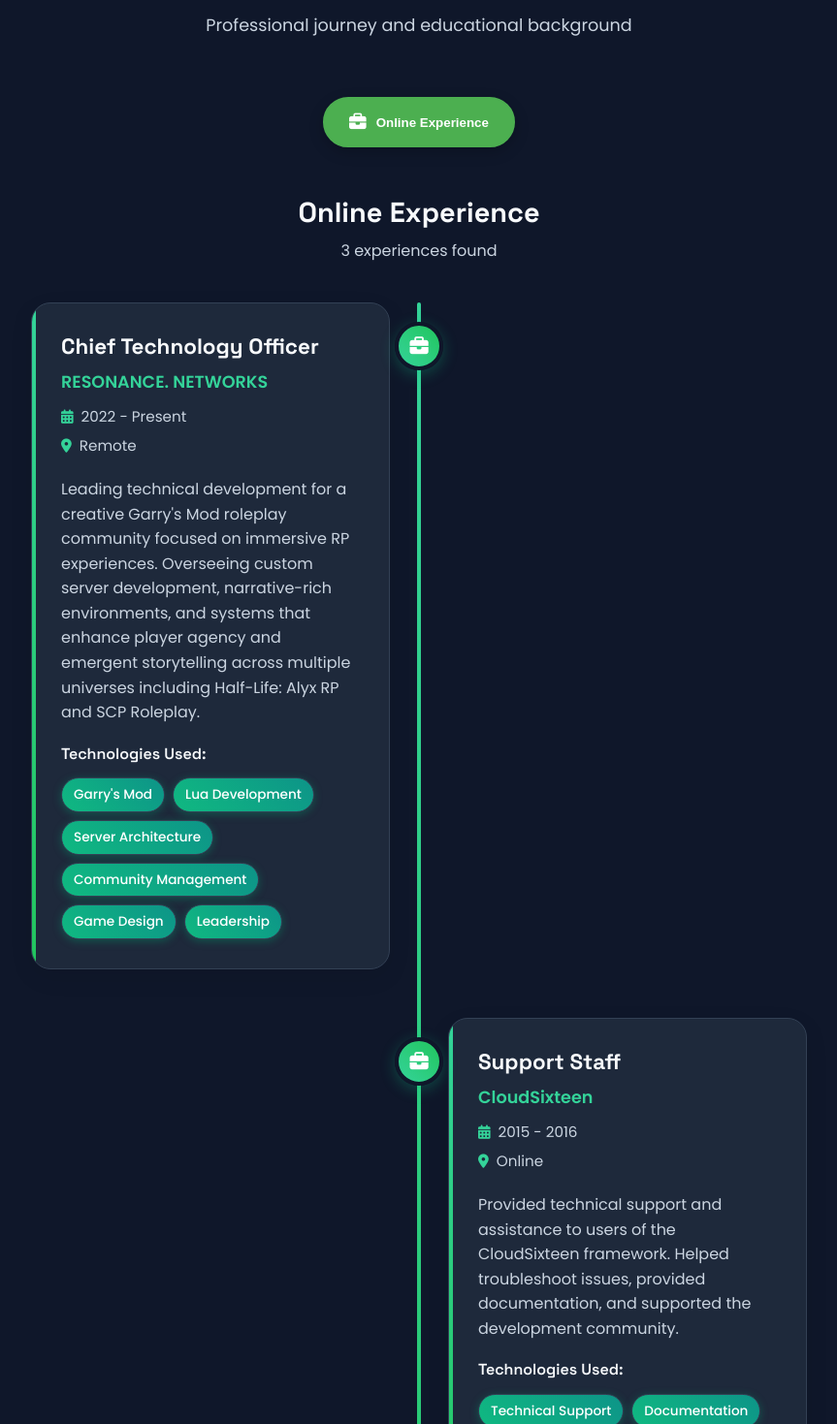
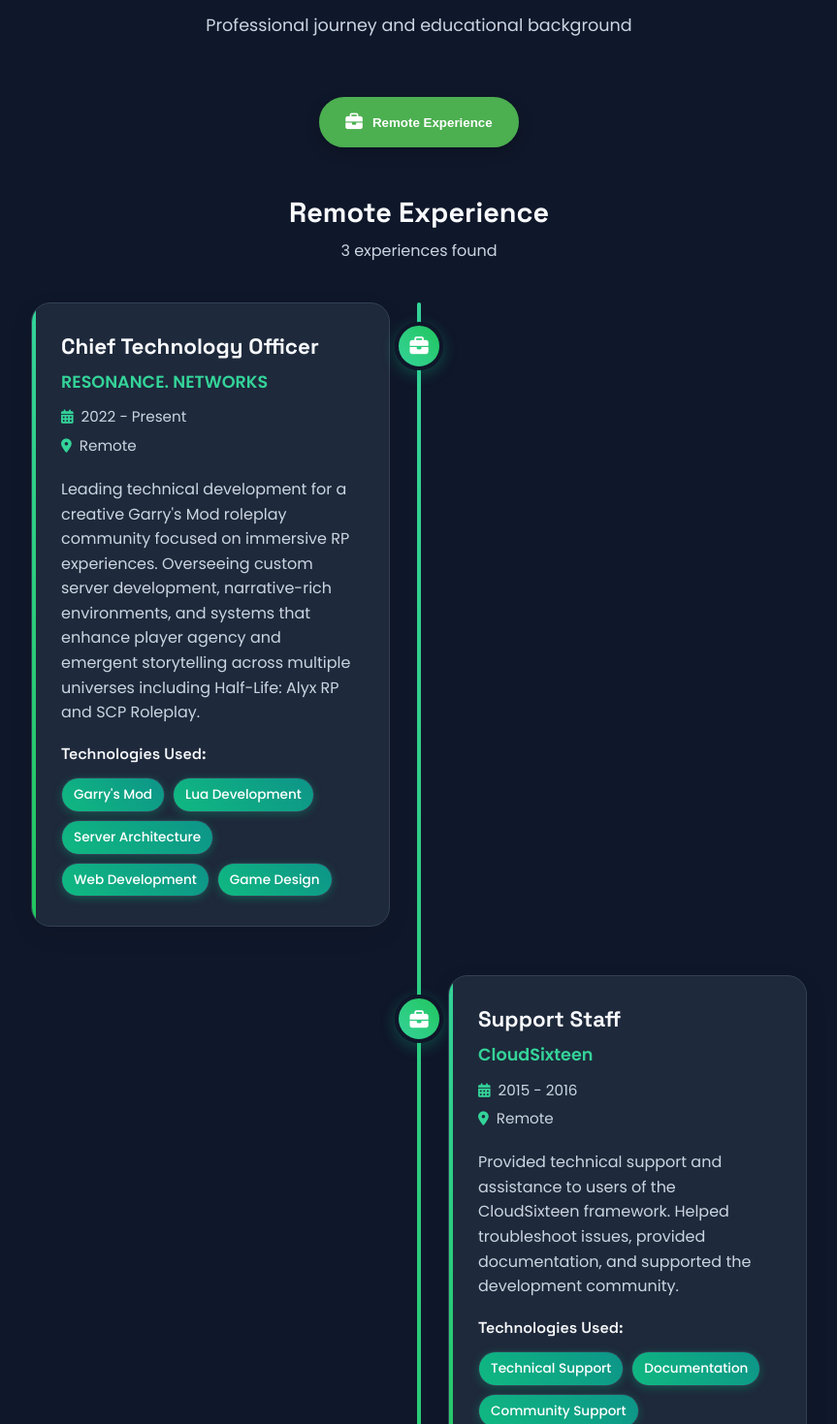
Before and after one commit to mixvd/quentinb-portfolio, a React (Vite) app: page / in a window 1280 px wide. Shown: the part 4301-5770 px from the top of the page at 97% size, without its empty margins (208-1071 px from the left). Built offline with nearby package versions, Linux system fonts and the light colour scheme.

Commit message:
Update experiencesData.js

```diff
--- a/src/data/experiencesData.js
+++ b/src/data/experiencesData.js
@@ -6,7 +6,7 @@
     period: "2022 - Present",
     location: "Remote",
     description: "Leading technical development for a creative Garry's Mod roleplay community focused on immersive RP experiences. Overseeing custom server development, narrative-rich environments, and systems that enhance player agency and emergent storytelling across multiple universes including Half-Life: Alyx RP and SCP Roleplay.",
-    technologies: ["Garry's Mod", "Lua Development", "Server Architecture", "Community Management", "Game Design", "Leadership"],
+    technologies: ["Garry's Mod", "Lua Development", "Server Architecture", "Web Development", "Game Design"],
     type: "work"
   },
   {
@@ -14,7 +14,7 @@
     title: "Support Staff",
     company: "CloudSixteen",
     period: "2015 - 2016",
-    location: "Online",
+    location: "Remote",
     description: "Provided technical support and assistance to users of the CloudSixteen framework. Helped troubleshoot issues, provided documentation, and supported the development community.",
     technologies: ["Technical Support", "Documentation", "Community Support", "Troubleshooting", "Framework Knowledge"],
     type: "work"
@@ -24,16 +24,16 @@
     title: "Server Manager",
     company: "Garry's Mod Community",
     period: "2012 - Present",
-    location: "Online",
+    location: "Remote",
     description: "Managed and maintained Garry's Mod servers with custom configurations, plugins, and community management. Developed custom Lua scripts and managed server infrastructure for large player communities.",
-    technologies: ["Lua", "Server Administration", "Community Management", "Plugin Development", "Linux", "MySQL"],
+    technologies: ["Lua", "Server Administration", "Community Management", "Leadership", "Plugin Development", "Linux", "MySQL"],
     type: "work"
   }
 ];
 
 export const experienceTypes = {
   work: {
-    title: "Online Experience",
+    title: "Remote Experience",
     icon: "fas fa-briefcase",
     color: "#4CAF50"
   },
```
